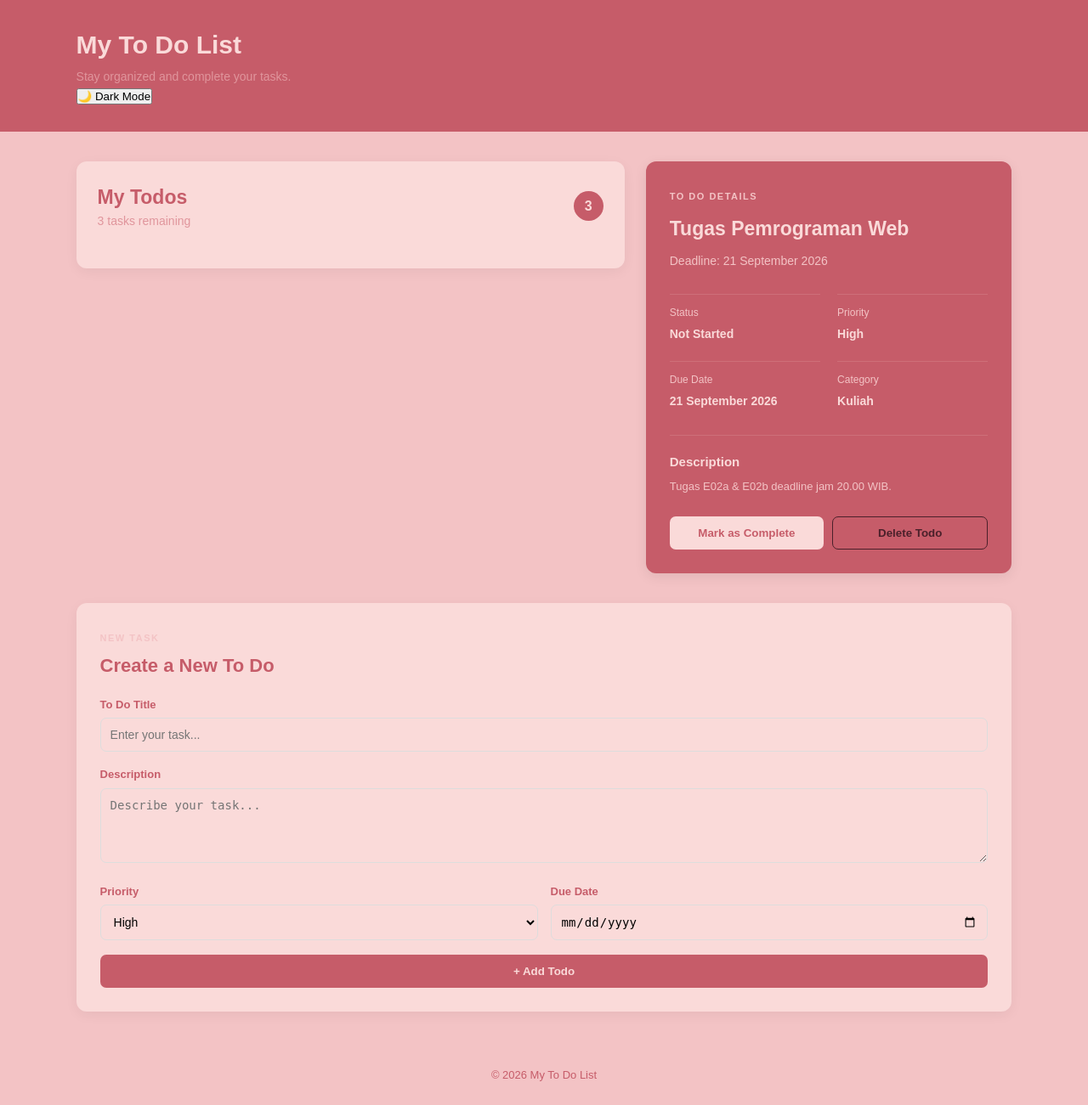
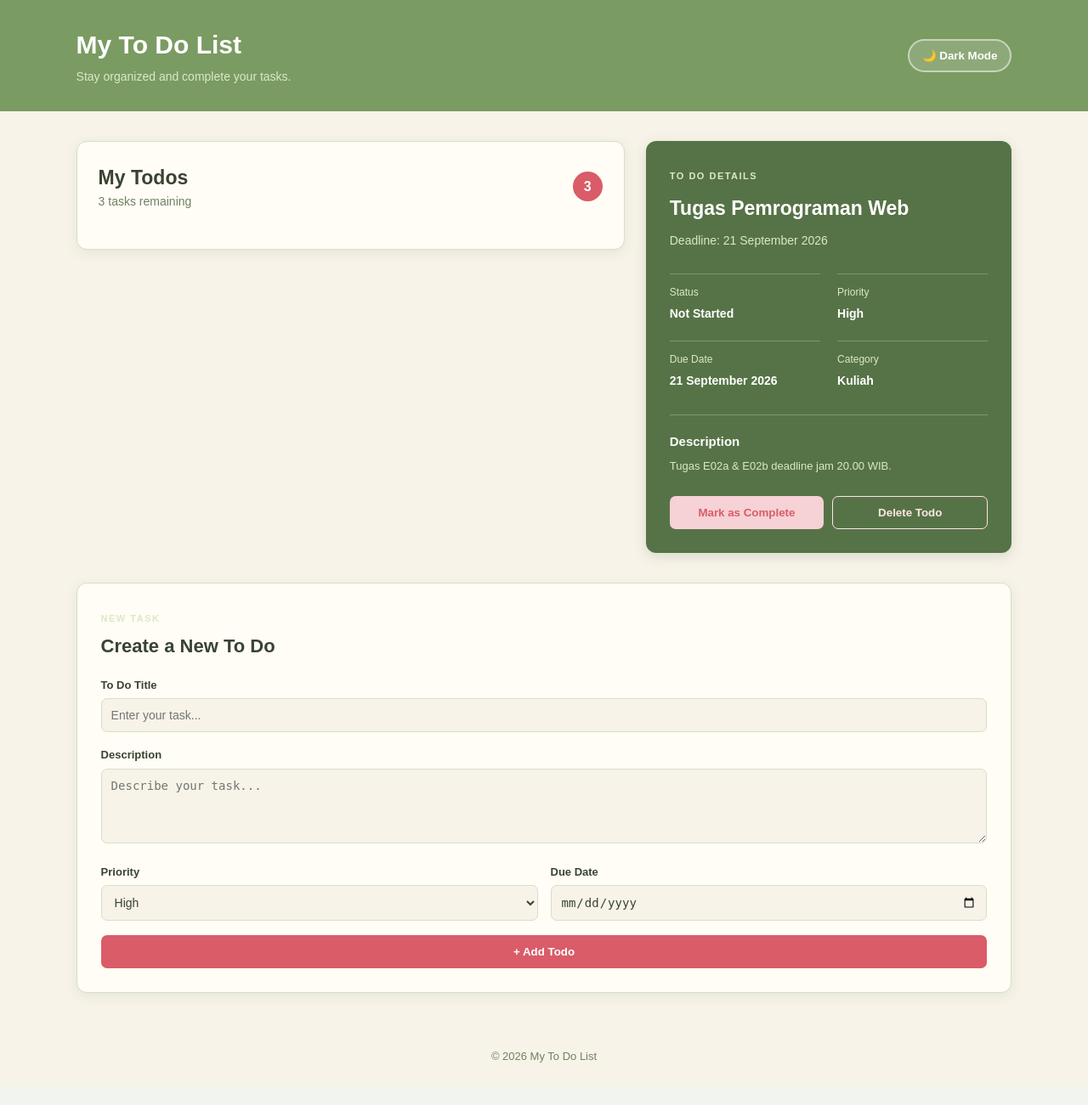
Before and after one commit to IF-Pemrograman-Web-A/5025251025_Todo-App, a PHP site: page / in a window 1280 px wide. Shown: the whole page at 85% size. After the commit the page ends 1251 px from the top, so only its background shows below. Run offline with PHP 8.4, Linux system fonts and the light colour scheme.

Commit message:
Refactor CSS to use variables and improve styles
Refactor CSS styles to use CSS variables for theming and improve overall design consistency.

```diff
--- a/style.css
+++ b/style.css
@@ -4,41 +4,146 @@
     box-sizing: border-box;
 }
 
-body {
-    font-family: Arial, Helvetica, sans-serif;
-    background-color: #f3C3c5;
-    color: #C65C69;
-    line-height: 1.5;
+:root {
+    --background: #F7F3E8;
+    --card: #FFFDF5;
+    --card-soft: #F1EBD8;
+    --primary: #7A9B62;
+    --primary-dark: #567347;
+    --primary-light: #DCE8C8;
+    --strawberry: #D95C68;
+    --strawberry-dark: #B84552;
+    --strawberry-light: #F6D1D5;
+    --text: #394331;
+    --text-soft: #718064;
+    --border: #D7DEC9;
+    --high-bg: #F8D7DA;
+    --high-text: #B83D4B;
+    --medium-bg: #F6E5B8;
+    --medium-text: #967126;
+    --low-bg: #D8EBCF;
+    --low-text: #4E7B42;
 }
 
-.header {
-    background-color: #C65C69;
-    color: #fADAD9;
-    padding: 30px 7%;
+body.dark-mode {
+    --background: #17251E;
+    --card: #22372B;
+    --card-soft: #2C4435;
+    --primary: #9DBF7C;
+    --primary-dark: #789C5F;
+    --primary-light: #3B543C;
+    --strawberry: #F0808B;
+    --strawberry-dark: #D95C68;
+    --strawberry-light: #56343A;
+    --text: #F4F0DD;
+    --text-soft: #B9C6AE;
+    --border: #425846;
+    --high-bg: #56343A;
+    --high-text: #FF9BA4;
+    --medium-bg: #554B2F;
+    --medium-text: #F1D889;
+    --low-bg: #304B35;
+    --low-text: #A8D58D;
 }
 
-.header-content {
-    max-width: 1200px;
-    margin: auto;
+body {
+
+    font-family: Arial, Helvetica, sans-serif;
+
+    background-color: var(--background);
+
+    color: var(--text);
+
+    line-height: 1.5;
+
+    transition:
+        background-color 0.3s,
+        color 0.3s;
 }
 
+
+.header {
+
+    background-color: var(--primary);
+
+    color: white;
+
+    padding: 30px 7%;
+
+    transition: background-color 0.3s;
+}
+
+
+.header-content {
+
+    max-width: 1200px;
+
+    margin: auto;
+
+    display: flex;
+
+    justify-content: space-between;
+
+    align-items: center;
+
+    gap: 20px;
+}
+
+
 .header h1 {
+
     font-size: 30px;
+
     margin-bottom: 5px;
 }
 
+
 .header p {
-    color: #E0959C;
+
+    color: var(--primary-light);
+
     font-size: 14px;
 }
 
+
+.theme-btn {
+
+    border: 2px solid rgba(255, 255, 255, 0.5);
+
+    background-color: rgba(255, 255, 255, 0.15);
+
+    color: white;
+
+    padding: 10px 15px;
+
+    border-radius: 20px;
+
+    cursor: pointer;
+
+    font-weight: bold;
+
+    transition: 0.3s;
+}
+
+
+.theme-btn:hover {
+
+    background-color: white;
+
+    color: var(--primary-dark);
+}
+
+
 .container {
+
     width: 86%;
+
     max-width: 1200px;
 
     margin: 35px auto;
 
     display: flex;
+
     flex-direction: row;
 
     gap: 25px;
@@ -46,53 +151,77 @@ body {
     align-items: flex-start;
 }
 
+
 .todo-panel {
+
     width: 60%;
 
-    background-color: #fADAD9;
+    background-color: var(--card);
 
     padding: 25px;
 
     border-radius: 12px;
 
-    box-shadow: 0 4px 15px rgba(0, 0, 0, 0.05);
+    border: 1px solid var(--border);
+
+    box-shadow: 0 4px 15px rgba(40, 70, 40, 0.08);
+
+    transition:
+        background-color 0.3s,
+        border-color 0.3s;
 }
 
+
 .panel-header {
+
     display: flex;
 
     justify-content: space-between;
+
     align-items: center;
 
     margin-bottom: 20px;
 }
 
+
 .panel-header h2 {
+
     font-size: 23px;
 }
 
+
 .panel-header p {
-    color: #E0959C;
+
+    color: var(--text-soft);
+
     font-size: 14px;
 }
 
+
 .todo-count {
+
     width: 35px;
+
     height: 35px;
 
-    background-color: #C65C69;
-    color: #fADAD9;
+    background-color: var(--strawberry);
+
+    color: white;
 
     border-radius: 50%;
 
     display: flex;
+
     justify-content: center;
+
     align-items: center;
 
     font-weight: bold;
 }
 
+
 .todo-list {
+
     display: flex;
 
     flex-direction: column;
@@ -176,63 +380,81 @@ body {
     font-weight: bold;
 }
 
+
 .priority.high {
-    background-color: #ffe1e1;
 
-    color: #c33;
+    background-color: var(--high-bg);
+
+    color: var(--high-text);
 }
 
+
 .priority.medium {
-    background-color: #fff0c9;
 
-    color: #a36b00;
+    background-color: var(--medium-bg);
+
+    color: var(--medium-text);
 }
 
+
 .priority.low {
-    background-color: #ddf5e5;
 
-    color: #287443;
+    background-color: var(--low-bg);
+
+    color: var(--low-text);
 }
 
+
 .detail-panel {
+
     width: 40%;
 
-    background-color: #C65C69;
+    background-color: var(--primary-dark);
 
-    color: #fADAD9;
+    color: white;
 
     padding: 28px;
 
     border-radius: 12px;
 
-    box-shadow: 0 4px 15px rgba(0, 0, 0, 0.08);
+    box-shadow: 0 4px 15px rgba(40, 70, 40, 0.15);
+
+    transition: background-color 0.3s;
 }
 
+
 .label {
+
     display: inline-block;
 
     font-size: 11px;
 
     letter-spacing: 1.5px;
 
-    color: #f3C3c5;
+    color: var(--primary-light);
 
     font-weight: bold;
 }
 
+
 .detail-header h2 {
+
     font-size: 23px;
 
     margin: 10px 0;
 }
 
+
 .detail-header p {
-    color: #f3C3c5;
+
+    color: var(--primary-light);
 
     font-size: 14px;
 }
 
+
 .detail-info {
+
     display: grid;
 
     grid-template-columns: 1fr 1fr;
@@ -242,49 +464,65 @@ body {
     margin: 28px 0;
 }
 
+
 .info-item {
-    border-top: 1px solid #CE6F79;
+
+    border-top: 1px solid var(--primary);
 
     padding-top: 12px;
 }
 
+
 .info-label {
+
     display: block;
 
-    color: #F3C3c5;
+    color: var(--primary-light);
 
     font-size: 12px;
 
     margin-bottom: 4px;
 }
 
+
 .info-item strong {
+
     font-size: 14px;
 }
 
+
 .text-high {
-    color: #4A202A;
+
+    color: var(--strawberry-light);
 }
 
+
 .description {
-    border-top: 1px solid #CE6F79;
+
+    border-top: 1px solid var(--primary);
 
     padding-top: 20px;
 }
 
+
 .description h3 {
+
     font-size: 15px;
 
     margin-bottom: 8px;
 }
 
+
 .description p {
-    color: #F3C3c5;
+
+    color: var(--primary-light);
 
     font-size: 13px;
 }
 
+
 .actions {
+
     display: flex;
 
     gap: 10px;
@@ -302,57 +542,94 @@ body {
     cursor: pointer;
 
     font-weight: bold;
+
+    transition: 0.2s;
 }
 
+
 .complete-btn {
+
     border: none;
 
-    background-color: #fADAD9;
+    background-color: var(--strawberry-light);
 
-    color: #C65C69;
+    color: var(--strawberry);
+
 }
 
+
+.complete-btn:hover {
+
+    background-color: white;
+
+    color: var(--strawberry-dark);
+}
+
+
 .delete-btn {
+
     background-color: transparent;
 
-    color: #4A202A;
+    color: #FFE5E7;
 
-    border: 1px solid #4A202A;
+    border: 1px solid #FFE5E7;
+}
+
+
+.delete-btn:hover {
+
+    background-color: var(--strawberry);
+
+    border-color: var(--strawberry);
 }
 
 
 .new-todo-section {
+
     width: 86%;
+
     max-width: 1200px;
+
     margin: 0 auto 40px;
 }
 
+
 .todo-form {
-    background-color: #fADAD9;
+
+    background-color: var(--card);
 
     padding: 28px;
 
     border-radius: 12px;
 
-    box-shadow: 0 4px 15px rgba(0, 0, 0, 0.05);
+    border: 1px solid var(--border);
+
+    box-shadow: 0 4px 15px rgba(40, 70, 40, 0.08);
 }
 
 
 .form-heading {
+
     margin-bottom: 20px;
 }
 
+
 .form-heading h2 {
+
     margin-top: 5px;
 
     font-size: 22px;
 }
 
+
 .form-group {
+
     margin-bottom: 17px;
 }
 
+
 .form-group label {
+
     display: block;
 
     font-size: 13px;
@@ -362,37 +639,59 @@ body {
     margin-bottom: 6px;
 }
 
+
 .form-group input,
 .form-group textarea,
 .form-group select {
+
     width: 100%;
 
     padding: 11px;
 
-    border: 1px solid #dddddd;
+    border: 1px solid var(--border);
 
     border-radius: 7px;
 
     font-size: 14px;
 
-    background-color: #fADAD9;
+    background-color: var(--background);
+
+    color: var(--text);
+
+    outline: none;
 }
 
+
+.form-group input:focus,
+.form-group textarea:focus,
+.form-group select:focus {
+
+    border-color: var(--primary);
+}
+
+
 .form-group textarea {
+
     resize: vertical;
 }
 
+
 .form-row {
+
     display: flex;
 
     gap: 15px;
 }
 
+
 .form-row .form-group {
+
     flex: 1;
 }
 
+
 .add-btn {
+
     width: 100%;
 
     padding: 12px;
@@ -401,87 +700,146 @@ body {
 
     border-radius: 7px;
 
-    background-color: #c65c69;
+    background-color: var(--strawberry);
 
-    color: #fADAD9;
+    color: white;
 
     font-weight: bold;
 
     cursor: pointer;
+
+    transition: 0.2s;
 }
 
+
+.add-btn:hover {
+
+    background-color: var(--strawberry-dark);
+
+    transform: translateY(-1px);
+}
+
+
 .footer {
+
     text-align: center;
 
     padding: 25px;
 
-    color: #c65c69;
+    color: var(--text-soft);
 
     font-size: 13px;
+}
+
+.empty-state {
+
+    text-align: center;
+
+    padding: 40px 20px;
+
+    color: var(--text-soft);
 }
 
 
 @media (max-width: 850px) {
 
     .container {
+
         flex-direction: column;
     }
 
     .todo-panel,
     .detail-panel {
+
         width: 100%;
     }
 
 }
 
+
 @media (max-width: 600px) {
 
     .header {
+
         padding: 25px 5%;
     }
 
+
+    .header-content {
+
+        flex-direction: column;
+
+        align-items: flex-start;
+    }
+
+
     .header h1 {
+
         font-size: 25px;
     }
 
+
+    .theme-btn {
+
+        align-self: stretch;
+    }
+
+
     .container {
+
         width: 90%;
 
         margin: 25px auto;
     }
 
+
     .todo-panel,
     .detail-panel {
+
         padding: 20px;
     }
 
+
     .todo-item {
+
         flex-wrap: wrap;
     }
 
+
     .priority {
+
         margin-left: 32px;
     }
 
+
     .detail-info {
+
         grid-template-columns: 1fr;
     }
 
+
     .actions {
+
         flex-direction: column;
     }
 
+
     .form-row {
+
         flex-direction: column;
 
         gap: 0;
     }
 
+
     .new-todo-section {
+
         width: 90%;
     }
 
+
     .todo-form {
+
         padding: 20px;
     }
 
```
Also changed, not shown: other parts of style.css (+86 -9 lines).
